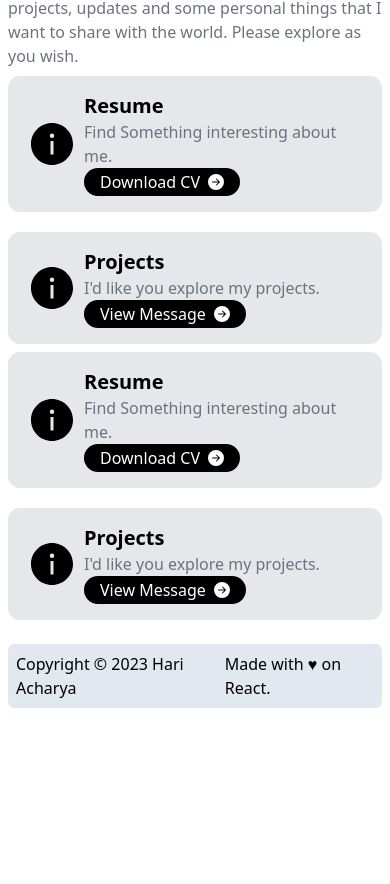
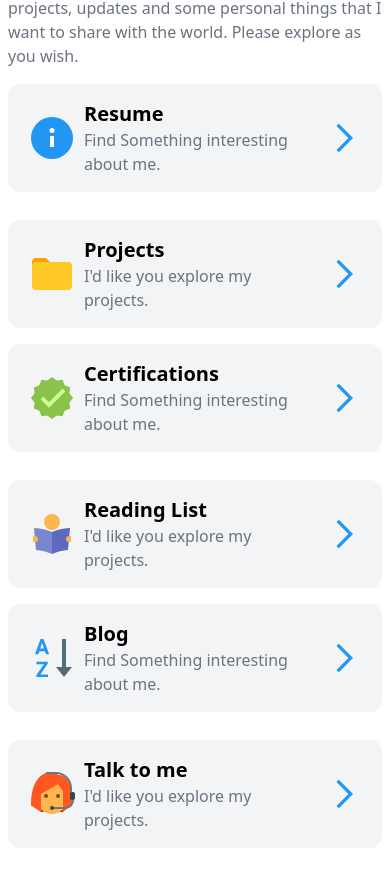
Before and after one commit to hariacharya80/hariacharya80, a React (Vite) app: page / in a window 390 px wide. Shown: the part 681-1565 px from the top of the page. Before the commit the page ends 1389 px from the top, so only its background shows below. Built offline with nearby package versions, Linux system fonts and the light colour scheme.

Commit message:
responsive demo deploy

```diff
--- a/src/components/Footer.tsx
+++ b/src/components/Footer.tsx
@@ -1,8 +1,8 @@
 function Footer() {
   return (
-    <div className="bg-slate-200 mt-6 md:my-4 p-2 rounded-md flex justify-between">
+    <div className=" mt-6 md:my-4 p-2 rounded-md flex justify-between">
       <h1>Copyright &copy; 2023 Hari Acharya</h1>
-      <span>Made with &hearts; on React.</span>
+      <span>Made with &hearts; on React</span>
     </div>
   );
 }
--- a/src/components/HomepageCard.tsx
+++ b/src/components/HomepageCard.tsx
@@ -1,4 +1,4 @@
-import { BsFillArrowRightCircleFill } from "react-icons/bs";
+import { FcNext } from "react-icons/fc";
 
 interface cardInfo {
   name: string;
@@ -8,26 +8,19 @@ interface cardInfo {
   actionText: string;
 }
 
-function HomepageCard({
-  name,
-  icon,
-  description,
-  action,
-  actionText,
-}: cardInfo) {
+function HomepageCard({ name, icon, description, action }: cardInfo) {
   return (
-    <div className="bg-gray-200 rounded-xl px-5 py-4 w-full md:w-1/2 flex gap-2 items-center">
+    <div
+      onClick={action}
+      className="hover:cursor-pointer hover:scale-105 hover:bg-gray-200 bg-gray-100 transition-all mt-2 rounded-xl px-5 py-4 w-full md:w-1/2 flex gap-2 items-center"
+    >
       <div className="text-5xl">{icon}</div>
-      <div className="flex flex-col items-start">
-        <h1 className="font-bold text-xl">{name}</h1>
-        <h1 className="text-gray-500">{description}</h1>
-        <button
-          className="bg-black text-white rounded-full px-4 py-[2px] flex items-center gap-2"
-          onClick={action}
-        >
-          {actionText}
-          {<BsFillArrowRightCircleFill />}
-        </button>
+      <div className="flex gap-5 items-center w-full justify-between">
+        <div>
+          <h1 className="font-bold text-xl">{name}</h1>
+          <h1 className="text-gray-500">{description}</h1>
+        </div>
+        <button className="text-4xl">{<FcNext />}</button>
       </div>
     </div>
   );
--- a/src/components/HomepageCardHolder.tsx
+++ b/src/components/HomepageCardHolder.tsx
@@ -1,4 +1,11 @@
-import { AiFillInfoCircle } from "react-icons/ai";
+import {
+  FcFolder,
+  FcInfo,
+  FcApproval,
+  FcReading,
+  FcOnlineSupport,
+  FcAlphabeticalSortingAz,
+} from "react-icons/fc";
 import HomepageCard from "./HomepageCard";
 
 function HomepageCardHolder() {
@@ -17,16 +24,16 @@ function HomepageCardHolder() {
           }}
           actionText="Download CV"
           description="Find Something interesting about me."
-          icon={<AiFillInfoCircle />}
+          icon={<FcInfo />}
           name="Resume"
         />
         <HomepageCard
           action={() => {
             alert("ok");
           }}
-          actionText="View Message"
+          actionText="View projects"
           description="I'd like you explore my projects."
-          icon={<AiFillInfoCircle />}
+          icon={<FcFolder />}
           name="Projects"
         />
       </div>
@@ -37,8 +44,8 @@ function HomepageCardHolder() {
           }}
           actionText="Download CV"
           description="Find Something interesting about me."
-          icon={<AiFillInfoCircle />}
-          name="Resume"
+          icon={<FcApproval />}
+          name="Certifications"
         />
         <HomepageCard
           action={() => {
@@ -46,8 +53,28 @@ function HomepageCardHolder() {
           }}
           actionText="View Message"
           description="I'd like you explore my projects."
-          icon={<AiFillInfoCircle />}
-          name="Projects"
+          icon={<FcReading />}
+          name="Reading List"
+        />
+      </div>
+      <div className="mt-2 flex flex-col md:flex-row flex-grow gap-5">
+        <HomepageCard
+          action={() => {
+            alert("ok");
+          }}
+          actionText="Download CV"
+          description="Find Something interesting about me."
+          icon={<FcAlphabeticalSortingAz />}
+          name="Blog"
+        />
+        <HomepageCard
+          action={() => {
+            alert("ok");
+          }}
+          actionText="View Message"
+          description="I'd like you explore my projects."
+          icon={<FcOnlineSupport />}
+          name="Talk to me"
         />
       </div>
     </div>
```
